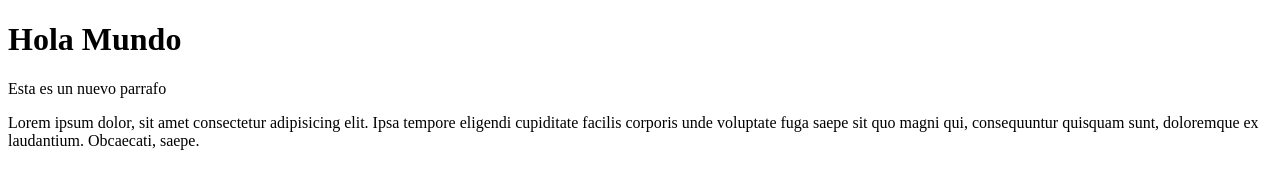
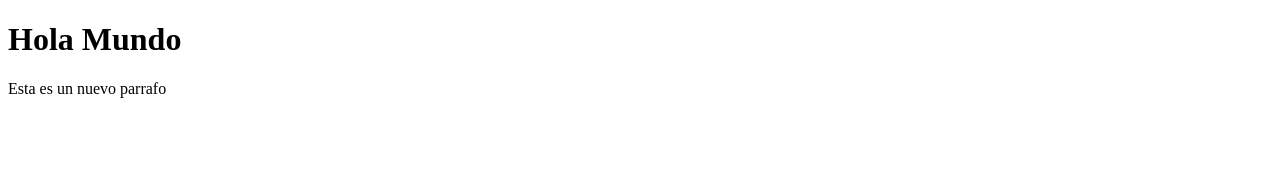
Before and after one commit to fquiveraOWC/git_owc, a plain HTML site: page index.html in a window 1280 px wide. Drawn offline with Linux system fonts and the light colour scheme.

Commit message:
Borre un parrafo

```diff
--- a/index.html
+++ b/index.html
@@ -9,6 +9,5 @@
 	<body>
 		    <h1>Hola Mundo</h1>
 		        <p>Esta es un nuevo parrafo</p>
-			    <p>Lorem ipsum dolor, sit amet consectetur adipisicing elit. Ipsa tempore eligendi cupiditate facilis corporis unde voluptate fuga saepe sit quo magni qui, consequuntur quisquam sunt, doloremque ex laudantium. Obcaecati, saepe.</p>
 	</body>
 </html>
```
